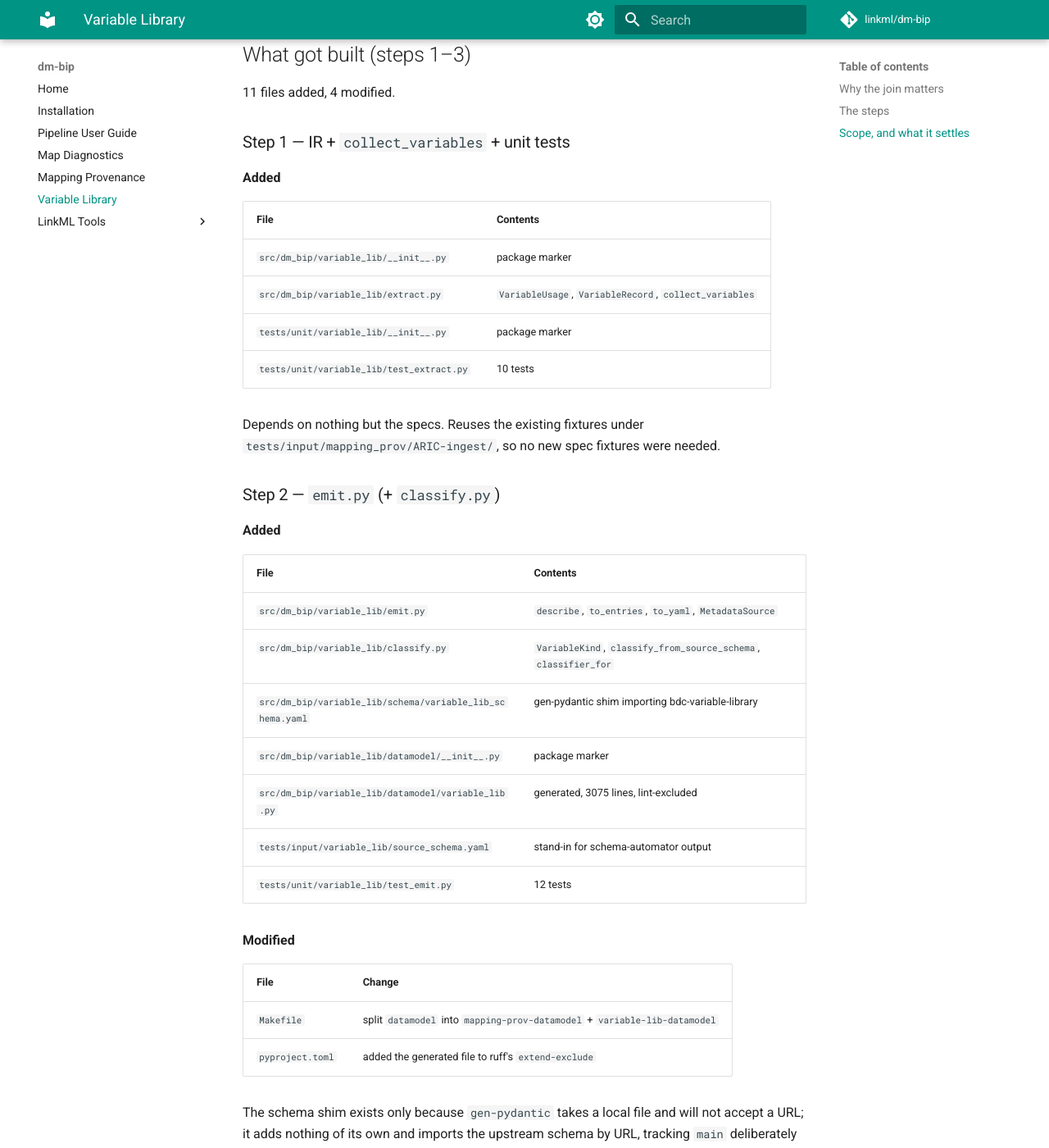
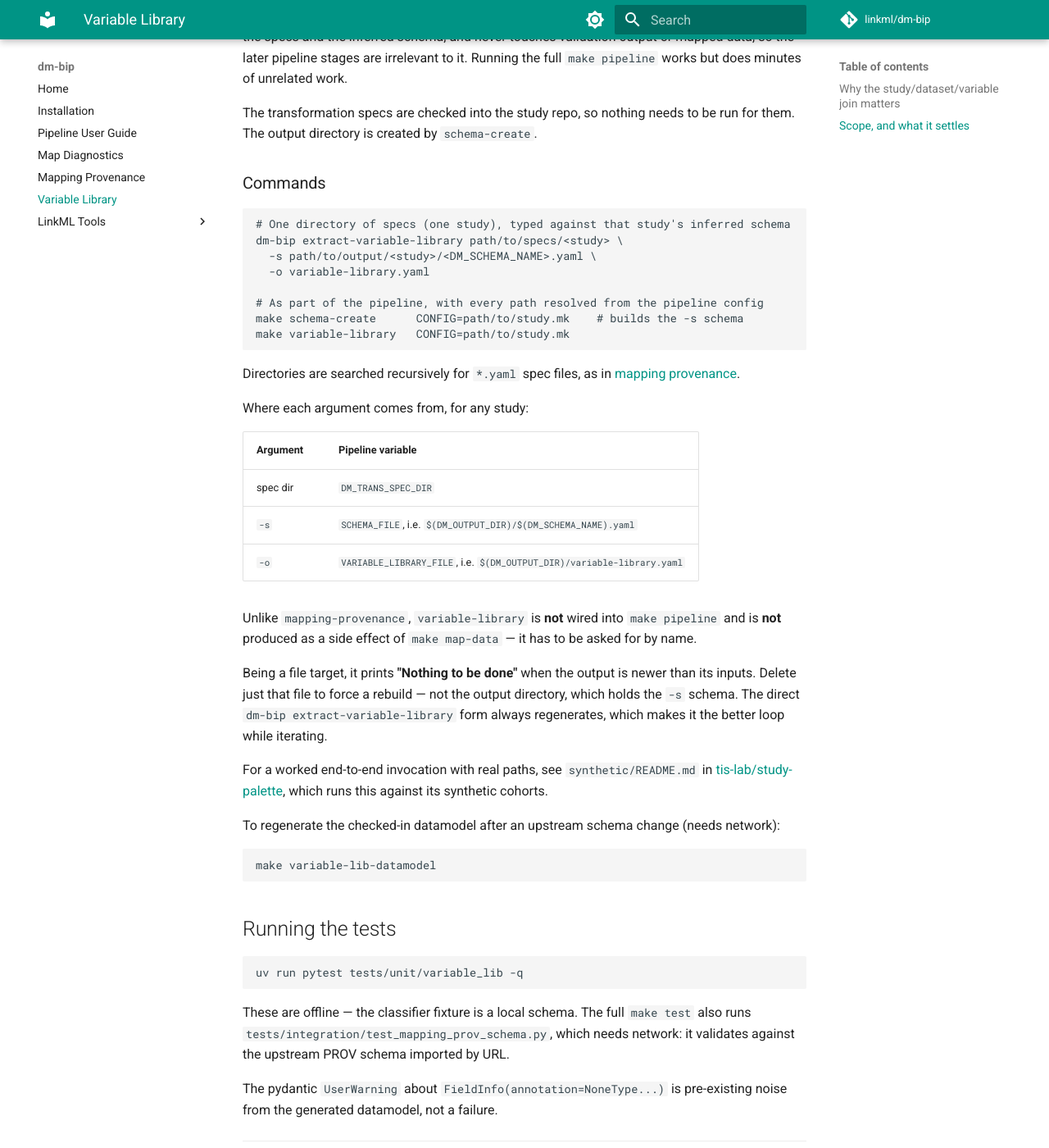
Before and after one commit to linkml/dm-bip, an MkDocs documentation site: the page built from docs/variable-library.md, in a window 1280 px wide and 1400 px high, scrolled down 6359 px. Shown: the whole window at 82% size. Built offline with MkDocs 1.6.1 and Material for MkDocs 9.7.7, drawn with Linux system fonts in a browser that asks for light colours; comment, search, counter and statistics services are not loaded; some of the changed text lies outside the part shown.

Commit message:
Refocus the variable library page on the tool, not the build
The page was three documents braided together: a published reference (it sits in
the mkdocs nav), a design record, and a one-time build/handoff report. The third
was most of the bulk and the least durable. The same three open items —
classification rule, real study accession, MetadataSource — were each stated in
three separate places, so a reader could not tell new material from repetition.

Paths de-pinned. "Running it" named one study-palette checkout throughout: $SYNTH,
example_study_one, ExampleStudyOne.yaml. dm-bip does not own those paths, cannot
test them, and will not notice them breaking. Commands now use placeholders, and
the argument table maps each argument to its pipeline variable — DM_TRANS_SPEC_DIR,
SCHEMA_FILE, VARIABLE_LIBRARY_FILE — which is what wiring a new study needs. This
matches docs/mapping-provenance.md, which documents a near-identical tool and was
already generic. The worked synthetic invocation moved to study-palette's
synthetic/README.md, so it lives with the paths it names.

Stated there for the first time: variable-library is wired into neither
`make pipeline` nor `make map-data`, so it never runs unless asked for by name.
That is the assumption most likely to be made wrongly.

The join is now explained before it is relied on. phs, pht, and phv were used
across the whole page — including "the full phv/pht/phs triple" three lines below
the heading — without being defined anywhere. That section now names the dbGaP
hierarchy, shows it, and says what "the join" means.

Cut: the step-status table, the file-by-file "What got built" inventory that git
already records, the pytest flag reference and generic pre-push lint steps, asides
addressed to a particular meeting or reviewer, and Remaining work entries that were
stale (it asks for a docs page, which is this page) or covered elsewhere. The one
irrecoverable note in the build record — why the gen-pydantic shim exists — was
kept as a design subsection.

450 -> 348 lines. mkdocs build is clean.

Co-Authored-By: Claude Opus 5 (1M context) <noreply@anthropic.com>

````diff
--- a/docs/variable-library.md
+++ b/docs/variable-library.md
@@ -1,6 +1,6 @@
 # Variable Library Extractor
 
-Design notes and build record for `src/dm_bip/variable_lib/` — a deterministic script that
+Design notes for `src/dm_bip/variable_lib/` — a deterministic script that
 takes a transformation spec and emits variable library entries (`SingleContinuousVariable`
 and `SingleCategoricalVariable` instances).
 
@@ -8,34 +8,33 @@ Deliverable.4.5.Task.2,
 [tis-lab/BDC-Add-On-Tracker#93](https://github.com/tis-lab/BDC-Add-On-Tracker/issues/93).
 Modeled on the dm-bip mapping-provenance tool, whose spec-reading layer it reuses.
 
-## Why the join matters
+## Why the study/dataset/variable join matters
+
+dbGaP identifies phenotype data at three nested levels, each with its own accession prefix:
+a **study** (`phs`) holds **datasets** (`pht`), which hold **variables** (`phv`).
+
+```
+phs000101              study      the study as registered in dbGaP
+└── pht000113          dataset    one table within it
+    └── phv10111300    variable   one column in that table
+```
+
+Only all three together identify a measurement. `phv10111300` on its own does not say which
+table it came from, and equivalent variables recur across studies under different
+accessions. **That three-level linkage is what this page calls the join**, and what the
+`phv/pht/phs` triple below records.
 
 [linkml/dm-bip#352](https://github.com/linkml/dm-bip/issues/352) is the governing
-requirement: **study → dataset → variable alignment must survive.** The variable library
-flattens contributing sources into parallel comma-delimited lists — 7 studies, 11 datasets,
-33 variables for a single harmonized concept — which loses the join between them. You can
-no longer say which variable came from which dataset in which study.
+requirement: **the join must survive harmonization.** The BDC variable library's own
+representation flattens contributing sources into parallel comma-delimited lists — 7
+studies, 11 datasets, 33 variables for a single harmonized concept — which breaks it. You
+can no longer say which variable came from which dataset in which study.
 
 dm-bip is where that join still exists losslessly, because a transformation spec states it
 directly: the dataset is a class-level `populated_from`, the variables are the slot-level
 ones beneath it, and the study is the directory they sit in. Preserving that structure is
 the point of this script, and it is why each entry carries the full phv/pht/phs triple
 rather than a variable id alone.
-
-## The steps
-
-| # | Step | State |
-|---|---|---|
-| 1 | **IR + `collect_variables`** — `VariableUsage` / `VariableRecord` index the specs by `phv` accession, accumulating every use | done |
-| 2 | **`emit.py` + `classify.py`** — records become typed BDC instances, typed from schema-automator output | done |
-| 3 | **CLI + make target** — `dm-bip extract-variable-library`, `make variable-library` | done |
-| 4 | **Classification rule beyond declared range** | open — typing |
-| 5 | **Real study accession** for `associated_study` | open — study identity |
-| 6 | **`MetadataSource` implementation** filling descriptive slots | out of scope for #93 |
-
-Steps 1–3 are built and passing: 11 files added, 4 modified, 22 tests. On the synthetic
-study, 35 of 35 source variables are typed and emitted, byte-identical across runs.
-Details in [What got built](#what-got-built-steps-13); the open questions are named below.
 
 ## Scope, and what it settles
 
@@ -48,15 +47,9 @@ otherwise be judgement calls.
   field. A data dictionary is a different input, so an entry carries the phv/pht/phs join
   and a description of what the variable feeds, and nothing else. `MetadataSource` exists as
   the seam if that ever widens.
-
-  Worth knowing before anyone reaches for the obvious source: the toy dictionary at
-  `toy_data/data_dictionary/toy_data_dictionary.tsv` carries only
-  `table / Column Name / Description / Data Type / Example Value(s)`. It has no
-  MIN/MAX/RESOLUTION/VALUES columns, so it cannot model these slots even as a stand-in.
 - **No values are read from data.** Nothing computes an observed minimum or maximum, so
   there is no observed-versus-declared tension to resolve.
-- **Deterministic means no model in the runtime path.** Per the Aug 11 note on #93, Claude
-  wrote this script; it does not run inside it. Extraction is `ast`, `SchemaView`, and
+- **Deterministic.** No model runs in the extraction path — it is `ast`, `SchemaView`, and
   dataclasses.
 
 ## Open questions
@@ -102,11 +95,11 @@ study-aware instead.
 
 ---
 
-## Two findings about the inputs
+## What the generated schema looks like
 
-**1. The join to schema-automator output is exact, not fuzzy.** In the generated schema
-(`$SYNTH/output/study_one/ExampleStudyOne.yaml`), classes are named by `pht` accession and
-slots by `phv` accession:
+**1. The join to schema-automator output is exact, not fuzzy.** In the generated
+`$(DM_SCHEMA_NAME).yaml`, classes are named by `pht` accession and slots by `phv`
+accession — for example, from the synthetic corpus:
 
 ```yaml
 classes:
@@ -162,7 +155,7 @@ The hard part already exists. `extract.py` imports `iter_spec_blocks`, `spec_url
 `variable_lib` parses YAML itself.
 
 If a third consumer appears, those should be lifted into a shared module rather than
-imported sideways. Worth raising on the PR rather than deciding alone.
+imported sideways.
 
 ### The IR accumulates, it doesn't overwrite
 
@@ -178,6 +171,13 @@ feeds:
 `via_expression` is kept because an identifier woven into a `uuid5()` call is a materially
 weaker claim about a variable's role than a value copied straight across, and a library
 entry shouldn't flatten the two.
+
+### The generation shim
+
+`src/dm_bip/variable_lib/schema/variable_lib_schema.yaml` exists only because `gen-pydantic`
+takes a local file and will not accept a URL. It adds nothing of its own, importing the
+upstream `bdc-variable-library` schema by URL and tracking `main` deliberately so upstream
+fixes are picked up when the datamodel is regenerated.
 
 ### `datasets` is a set
 
@@ -247,66 +247,6 @@ string — no name, no accession authority — which sharpens the study-identity
 
 ---
 
-## What got built (steps 1–3)
-
-11 files added, 4 modified.
-
-### Step 1 — IR + `collect_variables` + unit tests
-
-**Added**
-
-| File | Contents |
-|---|---|
-| `src/dm_bip/variable_lib/__init__.py` | package marker |
-| `src/dm_bip/variable_lib/extract.py` | `VariableUsage`, `VariableRecord`, `collect_variables` |
-| `tests/unit/variable_lib/__init__.py` | package marker |
-| `tests/unit/variable_lib/test_extract.py` | 10 tests |
-
-Depends on nothing but the specs. Reuses the existing fixtures under
-`tests/input/mapping_prov/ARIC-ingest/`, so no new spec fixtures were needed.
-
-### Step 2 — `emit.py` (+ `classify.py`)
-
-**Added**
-
-| File | Contents |
-|---|---|
-| `src/dm_bip/variable_lib/emit.py` | `describe`, `to_entries`, `to_yaml`, `MetadataSource` |
-| `src/dm_bip/variable_lib/classify.py` | `VariableKind`, `classify_from_source_schema`, `classifier_for` |
-| `src/dm_bip/variable_lib/schema/variable_lib_schema.yaml` | gen-pydantic shim importing bdc-variable-library |
-| `src/dm_bip/variable_lib/datamodel/__init__.py` | package marker |
-| `src/dm_bip/variable_lib/datamodel/variable_lib.py` | generated, 3075 lines, lint-excluded |
-| `tests/input/variable_lib/source_schema.yaml` | stand-in for schema-automator output |
-| `tests/unit/variable_lib/test_emit.py` | 12 tests |
-
-**Modified**
-
-| File | Change |
-|---|---|
-| `Makefile` | split `datamodel` into `mapping-prov-datamodel` + `variable-lib-datamodel` |
-| `pyproject.toml` | added the generated file to ruff's `extend-exclude` |
-
-The schema shim exists only because `gen-pydantic` takes a local file and will not accept a
-URL; it adds nothing of its own and imports the upstream schema by URL, tracking `main`
-deliberately so open-question-4 fixes are picked up.
-
-`classify.py` was step 4 in the original plan. It was pulled forward because a stub
-classifier returning `unknown` would have emitted an empty file and proved nothing, whereas
-the declared-range rule is defensible on its own.
-
-### Step 3 — CLI + make target
-
-**Modified**
-
-| File | Change |
-|---|---|
-| `src/dm_bip/cli.py` | `extract-variable-library` command (+39 lines) |
-| `pipeline.Makefile` | `VARIABLE_LIBRARY_FILE` variable and `variable-library` target (+14 lines) |
-
-The make target takes `$(SCHEMA_FILE)` as a prerequisite alongside the specs — that
-dependency is the typing question expressed in make: the specs say which variables exist,
-the schema says what each one is. It is not wired into `make pipeline`.
-
 ---
 
 ## Running it
@@ -331,47 +271,39 @@ them. The output directory is created by `schema-create`.
 
 ### Commands
 
-Run from the dm-bip checkout, since `uv run` resolves against that project. `SYNTH` points
-at the `synthetic/` directory of a study-palette checkout.
+```sh
+# One directory of specs (one study), typed against that study's inferred schema
+dm-bip extract-variable-library path/to/specs/<study> \
+  -s path/to/output/<study>/<DM_SCHEMA_NAME>.yaml \
+  -o variable-library.yaml
 
-```bash
-SYNTH=/path/to/study-palette/synthetic
-
-# 1. Build the schema that types each variable (seconds)
-make schema-create CONFIG=$SYNTH/pipeline/example_study_one.mk \
-     SYNTH_DIR=$SYNTH SYNTH_OUTPUT_DIR=$SYNTH/output/study_one
-
-# 2. Extract the variable library
-uv run dm-bip extract-variable-library \
-  $SYNTH/specs/example_study_one \
-  -s $SYNTH/output/study_one/ExampleStudyOne.yaml \
-  -o $SYNTH/output/study_one/variable-library.yaml
+# As part of the pipeline, with every path resolved from the pipeline config
+make schema-create      CONFIG=path/to/study.mk    # builds the -s schema
+make variable-library   CONFIG=path/to/study.mk
 ```
 
-Where each argument comes from, for other studies:
+Directories are searched recursively for `*.yaml` spec files, as in
+[mapping provenance](mapping-provenance.md).
 
-| Argument | Value | Source |
-|---|---|---|
-| spec dir | `$SYNTH/specs/example_study_one` | `DM_TRANS_SPEC_DIR` in the config `.mk` |
-| `-s` | `$SYNTH/output/study_one/ExampleStudyOne.yaml` | `$(DM_OUTPUT_DIR)/$(DM_SCHEMA_NAME).yaml` |
-| `-o` | `$SYNTH/output/study_one/variable-library.yaml` | your choice; the make target uses this |
+Where each argument comes from, for any study:
 
-The make target wraps step 2 with those paths resolved from the config:
+| Argument | Pipeline variable |
+|---|---|
+| spec dir | `DM_TRANS_SPEC_DIR` |
+| `-s` | `SCHEMA_FILE`, i.e. `$(DM_OUTPUT_DIR)/$(DM_SCHEMA_NAME).yaml` |
+| `-o` | `VARIABLE_LIBRARY_FILE`, i.e. `$(DM_OUTPUT_DIR)/variable-library.yaml` |
 
-```bash
-make variable-library CONFIG=$SYNTH/pipeline/example_study_one.mk \
-     SYNTH_DIR=$SYNTH SYNTH_OUTPUT_DIR=$SYNTH/output/study_one
-```
+Unlike `mapping-provenance`, `variable-library` is **not** wired into `make pipeline` and is
+**not** produced as a side effect of `make map-data` — it has to be asked for by name.
 
 Being a file target, it prints **"Nothing to be done"** when the output is newer than its
 inputs. Delete just that file to force a rebuild — not the output directory, which holds the
-`-s` schema:
+`-s` schema. The direct `dm-bip extract-variable-library` form always regenerates, which
+makes it the better loop while iterating.
 
-```bash
-rm $SYNTH/output/study_one/variable-library.yaml
-```
-
-The direct `uv run` form always regenerates, which makes it the better loop while iterating.
+For a worked end-to-end invocation with real paths, see `synthetic/README.md` in
+[tis-lab/study-palette](https://github.com/tis-lab/study-palette), which runs this against
+its synthetic cohorts.
 
 To regenerate the checked-in datamodel after an upstream schema change (needs network):
 
@@ -379,42 +311,18 @@ To regenerate the checked-in datamodel after an upstream schema change (needs ne
 make variable-lib-datamodel
 ```
 
-Result on the synthetic study — 35 of 35 source variables typed and emitted, byte-identical
-across runs.
-
 ## Running the tests
 
 ```bash
-uv run pytest tests/unit/variable_lib -q     # the 22 new tests, ~3s
-make test                                    # full suite, 318 tests, ~52s
+uv run pytest tests/unit/variable_lib -q
 ```
 
-Useful variants:
-
-```bash
-uv run pytest tests/unit/variable_lib/test_emit.py -v          # one file, with test names
-uv run pytest tests/unit/variable_lib -k classify              # match by name
-uv run pytest tests/unit/variable_lib -q -x                    # stop at first failure
-uv run pytest tests/unit/variable_lib --cov=dm_bip.variable_lib --cov-report=term-missing
-```
-
-The `variable_lib` unit tests are fully offline — the classifier fixture is a local schema.
-But `tests/integration/test_mapping_prov_schema.py`, which `make test` includes, **needs
-network**: it validates against the upstream PROV schema imported by URL. Use
-`uv run pytest tests/unit -q` to skip it.
+These are offline — the classifier fixture is a local schema. The full `make test` also runs
+`tests/integration/test_mapping_prov_schema.py`, which needs network: it validates against
+the upstream PROV schema imported by URL.
 
 The pydantic `UserWarning` about `FieldInfo(annotation=NoneType...)` is pre-existing noise
 from the generated datamodel, not a failure.
-
-Before pushing:
-
-```bash
-uv run ruff check && uv run ruff format --check   # both pass clean
-make lint                                         # also runs the notebook checks
-```
-
-`make lint` currently exits non-zero on 16 pre-existing errors in `notebooks/*.ipynb`,
-unrelated to this work.
 
 ---
 
@@ -435,16 +342,7 @@ Daniel as-is rather than describing it abstractly.
 - **Classification rule beyond declared range** — needs the typing question answered.
 - **Real study accession** — needs the study-identity question answered.
 - **`MetadataSource` implementation** — out of scope for #93; build only if scope widens.
-
-Also not done:
-
-- **Integration test** validating emitted entries against the upstream schema (the
-  `tests/integration/test_mapping_prov_schema.py` equivalent). Needs a decision on whether
-  to validate against the generation shim or the upstream URL.
-- **Pipeline wiring** — #93 asks for a script, not a stage, so this is optional.
-- **`docs/` page.** `docs/mapping-provenance.md` has no counterpart yet.
-- **Upstream schema defects** are unfiled. Note that `data_type` and `unit`
-  *do* resolve — `gen-pydantic` succeeds and `data_type` comes through as `DataTypeEnum`
-  from the imported microschema profiles — so that half of the concern is resolved. The
-  `alert_value`/`alert_values` duplication stands. Upstream `main` is at `535f837`, ahead of
-  the local checkout at `fd49e7f`.
+- **Integration test** validating emitted entries against the upstream schema. Needs a
+  decision on whether to validate against the generation shim or the upstream URL.
+- **Upstream schema defect**: the `alert_value`/`alert_values` duplication in
+  bdc-variable-library is unfiled.
````
Also changed, not shown: other parts of docs/variable-library.md (+2 -3 lines).
